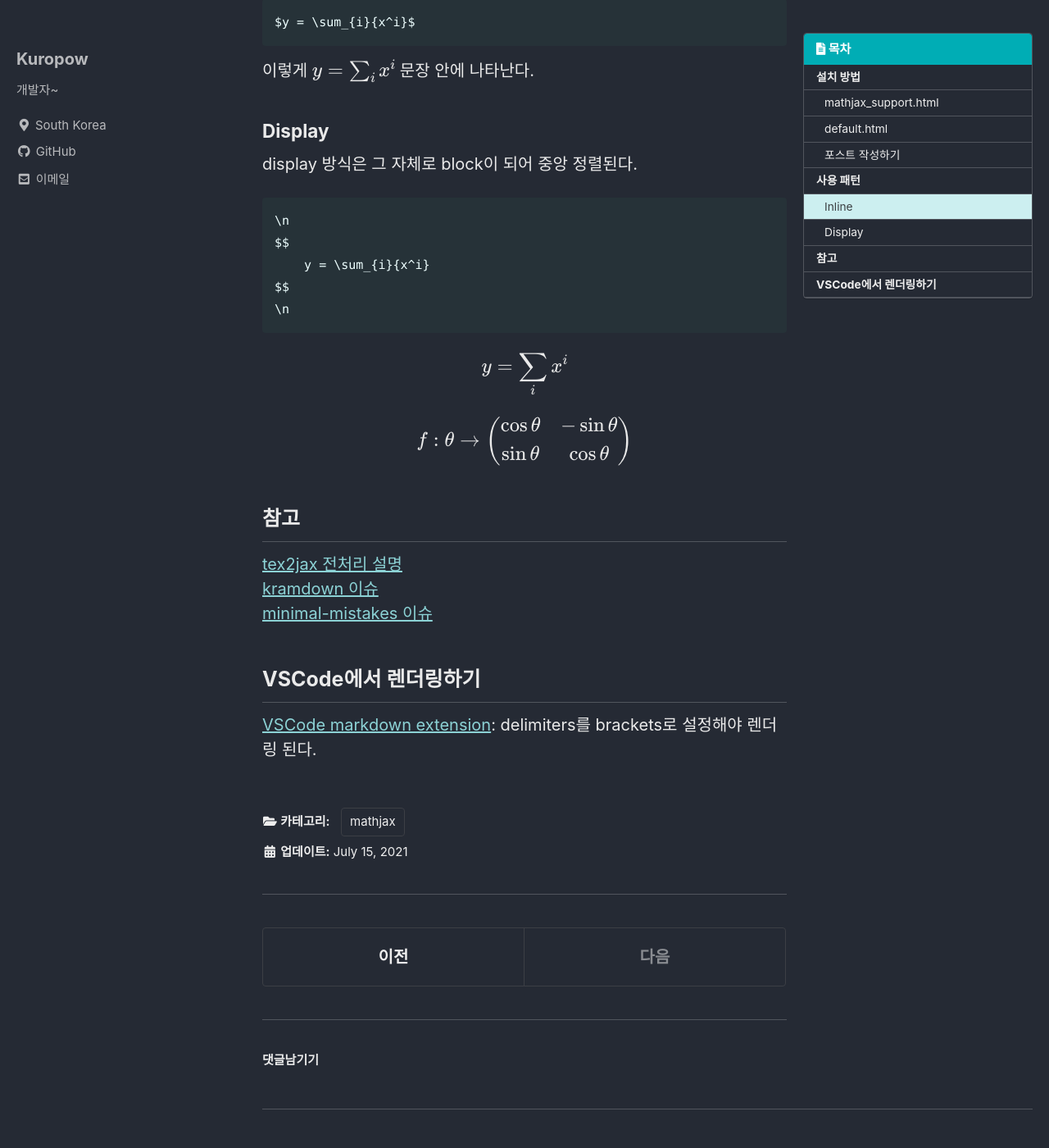
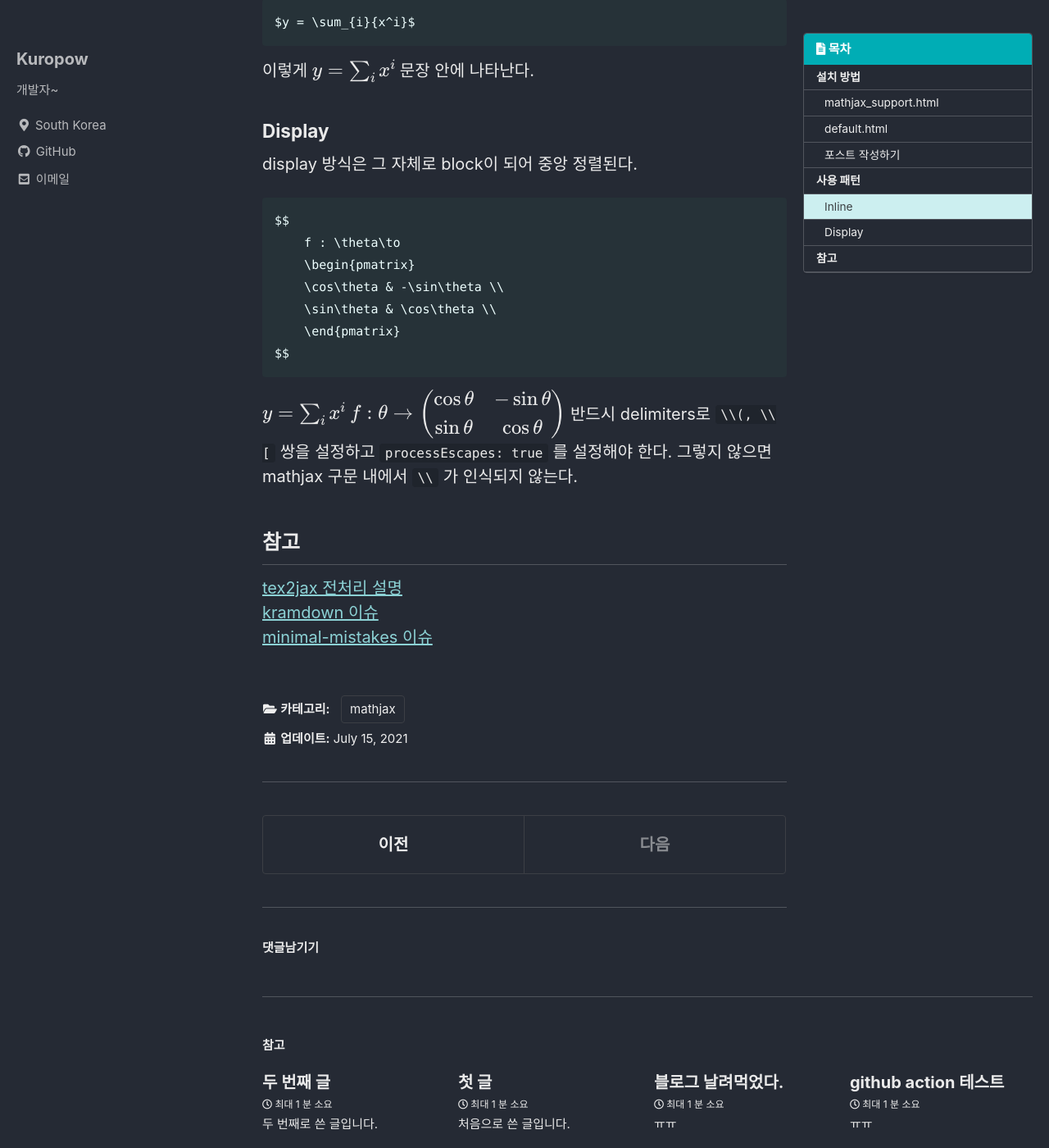
Before and after one commit to kuro11pow2/kuro11pow2.github.io, a Jekyll site: the page built from _posts/2021-07-15-0624.md, in a window 1280 px wide and 1400 px high, scrolled down 2449 px. Shown: the whole window at 82% size. Built offline with Jekyll 4.4.1, drawn with Linux system fonts in a browser that asks for light colours; cached includes are drawn as plain includes; formulas are drawn with MathJax 3; comment, search, counter and statistics services are not loaded.

Commit message:
포스트 수정

````diff
--- a/_posts/2021-07-15-0624.md
+++ b/_posts/2021-07-15-0624.md
@@ -82,17 +82,6 @@ $y = \sum_{i}{x^i}$
 ### Display
 display 방식은 그 자체로 block이 되어 중앙 정렬된다.
 ```
-\n
-$$
-    y = \sum_{i}{x^i}
-$$
-\n
-```
-
-$$
-    y = \sum_{i}{x^i}
-$$
-
 $$
     f : \theta\to
     \begin{pmatrix}
@@ -100,11 +89,20 @@ $$
     \sin\theta & \cos\theta \\
     \end{pmatrix}
 $$
+```
+$$
+    y = \sum_{i}{x^i}
+$$
+$$
+    f : \theta\to
+    \begin{pmatrix}
+    \cos\theta & -\sin\theta \\
+    \sin\theta & \cos\theta \\
+    \end{pmatrix}
+$$
+반드시 delimiters로 ```\\(, \\[``` 쌍을 설정하고 ```processEscapes: true``` 를 설정해야 한다. 그렇지 않으면 mathjax 구문 내에서 ```\\``` 가 인식되지 않는다.
 
 ## 참고
 [tex2jax 전처리 설명](https://docs.mathjax.org/en/v2.7-latest/options/preprocessors/tex2jax.html)\
 [kramdown 이슈](https://github.com/gettalong/kramdown/issues/672)\
 [minimal-mistakes 이슈](https://www.janmeppe.com/blog/How-to-add-mathjax-to-minimal-mistakes/)
-
-## VSCode에서 렌더링하기
-[VSCode markdown extension](https://marketplace.visualstudio.com/items?itemName=goessner.mdmath): delimiters를 brackets로 설정해야 렌더링 된다.
````
